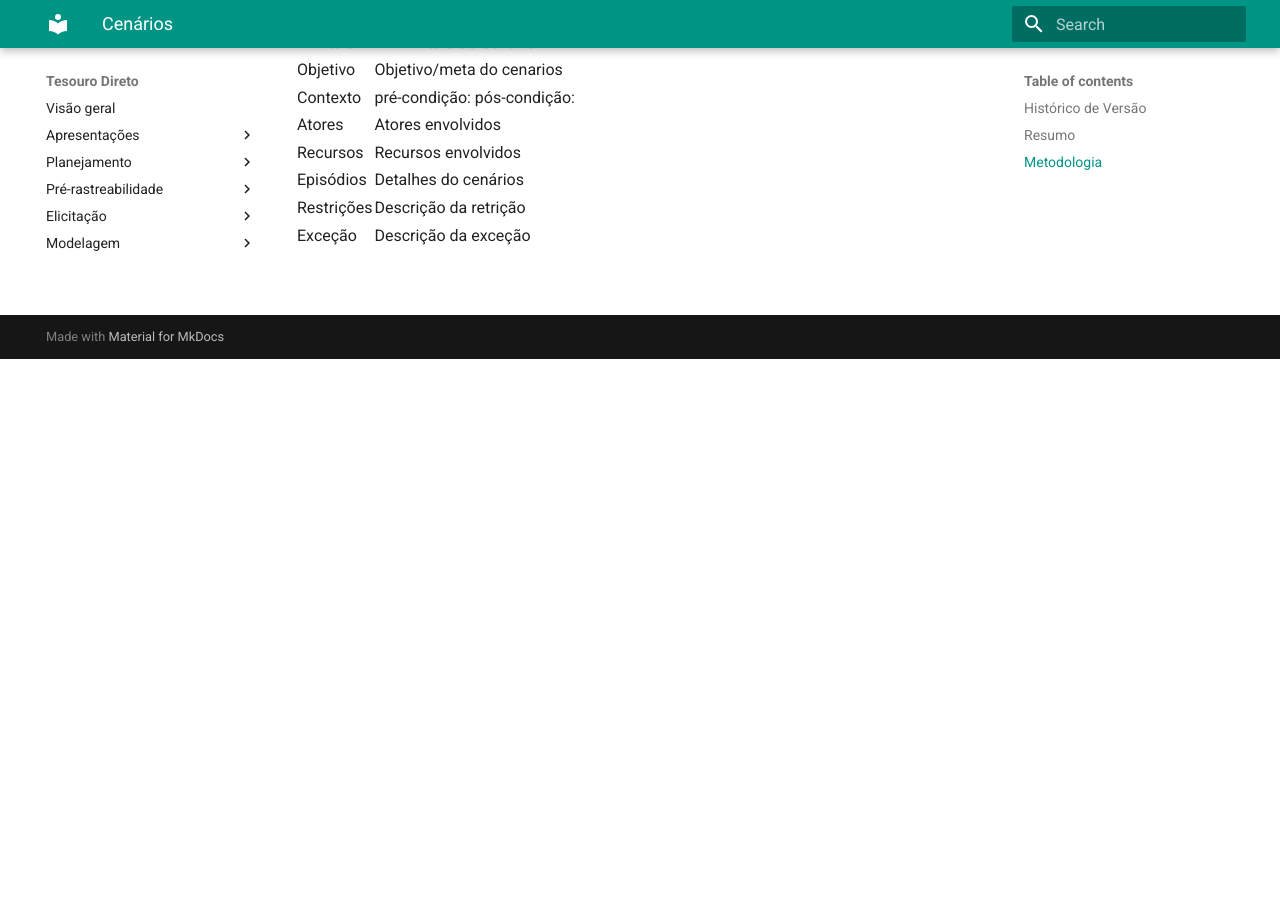
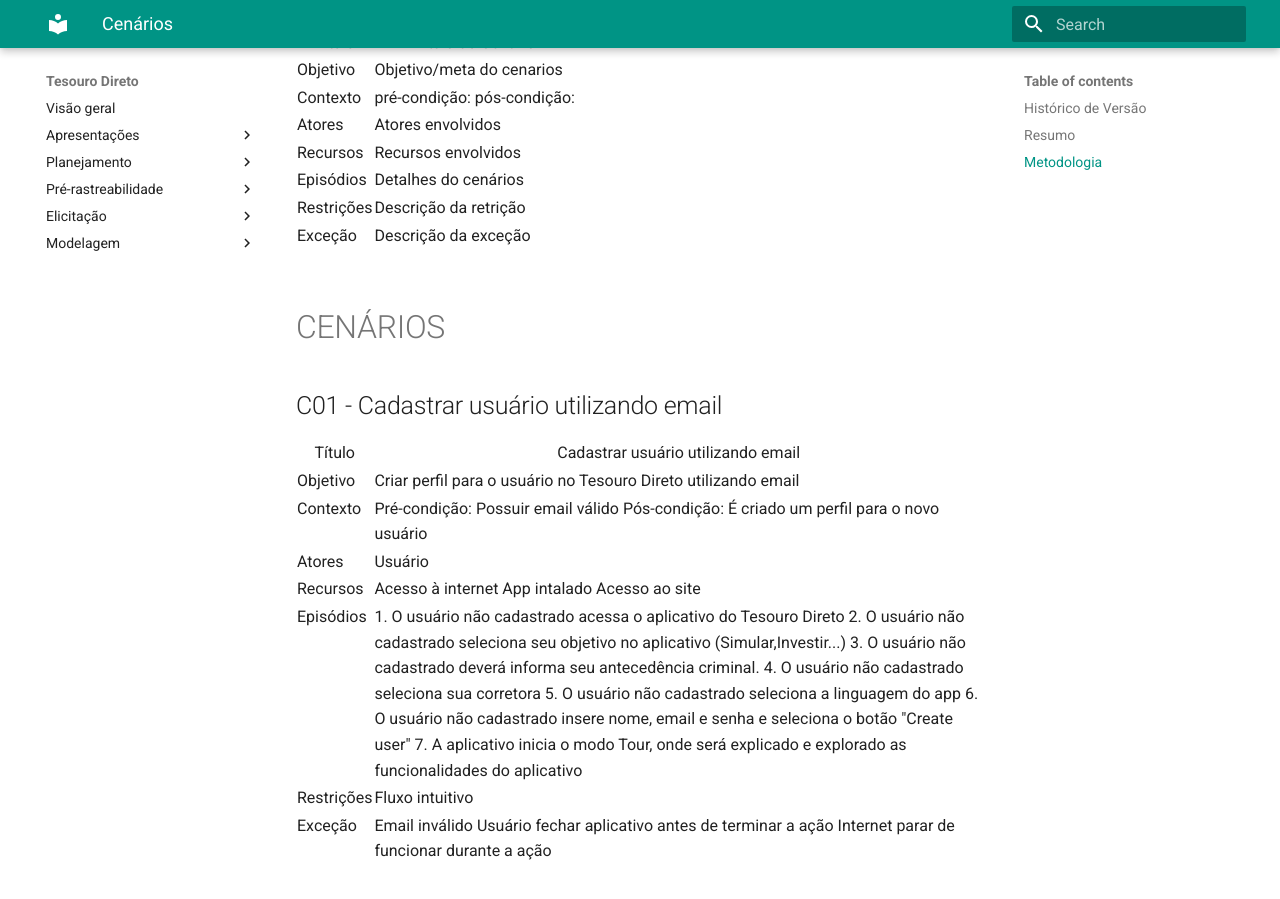
Before and after one commit to mibasFerraz/2021.1-TesouroDireto, an MkDocs documentation site: the page built from docs/modelagem/cenarios.md, in a window 1280 px wide and 900 px high, scrolled down 804 px. Built offline with MkDocs 1.6.1 and Material for MkDocs 9.7.7, drawn with Linux system fonts in a browser that asks for light colours; before the commit the page ends 1163 px from its top, so only the background shows below that.

Commit message:
(#30) cenários add c01

```diff
--- a/docs/modelagem/cenarios.md
+++ b/docs/modelagem/cenarios.md
@@ -69,3 +69,60 @@ Inclui informações como Nome do Cenário, Ator(es), Pré-condição, Fluxo nor
     </tbody>
 </table>
 <br>
+
+# CENÁRIOS
+
+## C01 - Cadastrar usuário utilizando email
+
+<table class="table table-striped border">
+    <thead>
+        <th>Título</th>
+        <th>Cadastrar usuário utilizando email</th>
+    </thead>
+    <tbody>
+        <tr>
+            <td>Objetivo</td>
+            <td>Criar perfil para o usuário no Tesouro Direto utilizando email</td>
+        </tr>
+        <tr>
+            <td>Contexto</td>
+            <td>Pré-condição: Possuir email válido
+                Pós-condição: É criado um perfil para o novo usuário
+            </td>
+        </tr>
+        <tr>
+            <td>Atores</td>
+            <td>Usuário</td>
+        </tr>
+        <tr>
+            <td>Recursos</td>
+            <td>Acesso à internet
+                App intalado
+                Acesso ao site</td>
+        </tr>
+        <tr>
+            <td>Episódios</td>
+            <td>
+            1. O usuário não cadastrado acessa o aplicativo do Tesouro Direto
+            2. O usuário não cadastrado seleciona seu objetivo no aplicativo (Simular,Investir...)
+            3. O usuário não cadastrado deverá informa seu antecedência criminal.
+            4. O usuário não cadastrado seleciona sua corretora
+            5. O usuário não cadastrado seleciona a linguagem do app
+            6. O usuário não cadastrado insere nome, email e senha e seleciona o botão "Create user"
+            7. A aplicativo inicia o modo Tour, onde será explicado e explorado as funcionalidades do aplicativo</td>
+        </tr>
+        <tr>
+            <td>Restrições</td>
+            <td>Fluxo intuitivo</td>
+        </tr>
+        <tr>
+            <td>Exceção</td>
+            <td>
+            Email inválido
+            Usuário fechar aplicativo antes de terminar a ação
+            Internet parar de funcionar durante a ação
+            </td>
+        </tr>
+    </tbody>
+</table>
+<br>
```
